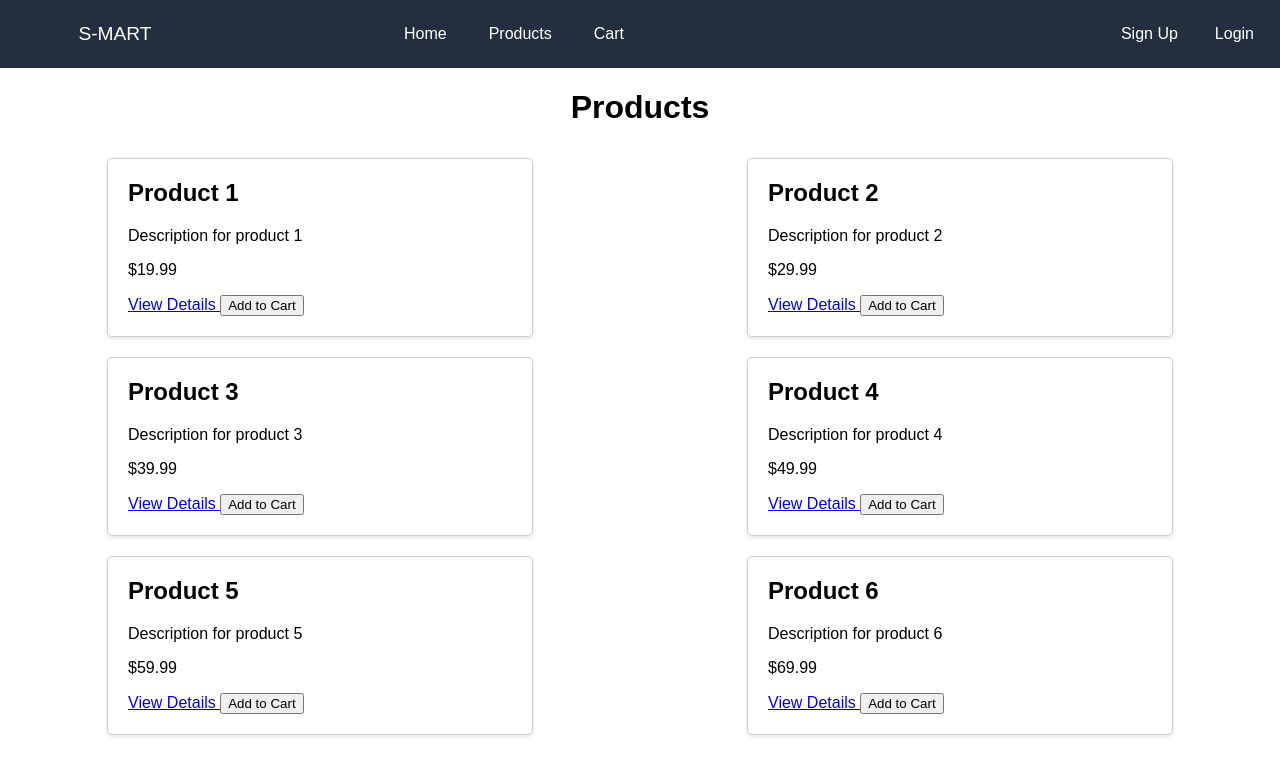
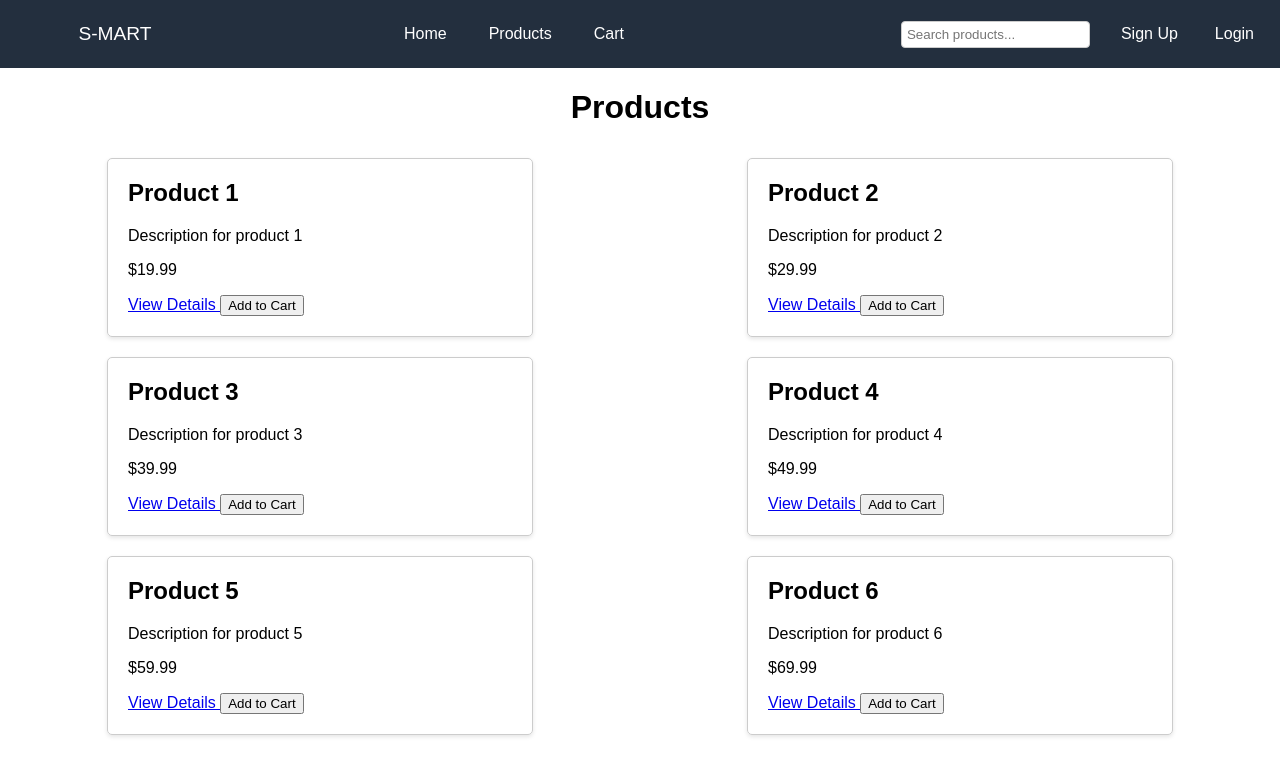
Before and after one commit to mayurpatle/S-MART-ReactJs-, a React (Create React App) app: page /products in a window 1280 px wide. Shown: the top 776 px of the page. Built offline with nearby package versions, Linux system fonts and the light colour scheme; no server answers.

Commit message:
added the  search  result on products page

```diff
--- a/src/App.js
+++ b/src/App.js
@@ -18,7 +18,7 @@ import { OrderProvider } from "./OrderContext";
 import AdminDashboard from "./pages/AdminDashboard";
 function App() {
   const [cartItems, setCartItems] = React.useState([]);
-
+  const [searchQuery, setSearchQuery] = React.useState("");
   const addToCart = (product) => {
     setCartItems([...cartItems, product]);
   };
@@ -27,10 +27,13 @@ function App() {
     <AuthProvider>
       <OrderProvider>
         <ShoppingCartProvider>
-          <Navbar />
+          <Navbar onSearch={setSearchQuery} />
           <Routes>
             <Route path="/" element={<Home />} />
-            <Route path="/products" element={<Products />} />
+            <Route
+              path="/products"
+              element={<Products searchQuery={searchQuery} />}
+            />
             <Route path="/products/:productId" element={<ProductDetail />} />
             <Route
               path="/checkout"
--- a/src/components/Navbar.jsx
+++ b/src/components/Navbar.jsx
@@ -1,17 +1,24 @@
-import React, { useContext } from "react";
+import React, { useContext, useState } from "react";
 import { Link } from "react-router-dom";
 import { AuthContext } from "../AuthContext";
 import { auth } from "../firebase";
 import styles from "../styles/Navbar.module.css";
 
-const Navbar = () => {
+const Navbar = ({ onSearch }) => {
   const { currentUser } = useContext(AuthContext);
+  const [searchQuery, setSearchQuery] = useState("");
 
   const handleLogout = async () => {
     await auth.signOut();
   };
 
-  const isAdmin = currentUser && currentUser.email === "mayurpatle108@gmail.com"; // Replace with your admin email
+  const isAdmin =
+    currentUser && currentUser.email === "mayurpatle108@gmail.com"; // Replace with your admin email
+
+  const handleSearchChange = (e) => {
+    setSearchQuery(e.target.value);
+    onSearch(e.target.value);
+  };
 
   return (
     <nav className={styles.navbar}>
@@ -26,6 +33,13 @@ const Navbar = () => {
         {isAdmin && <Link to="/admin">Admin Dashboard</Link>} {/* Admin link */}
       </div>
       <div className={styles.rightContainer}>
+        <input
+          type="text"
+          value={searchQuery}
+          onChange={handleSearchChange}
+          placeholder="Search products..."
+          className={styles.searchInput}
+        />
         {currentUser ? (
           <>
             <span className={styles.userEmail}>{currentUser.email}</span>
--- a/src/components/Reviews.jsx
+++ b/src/components/Reviews.jsx
@@ -28,32 +28,26 @@ const Reviews = ({ productId }) => {
   return (
     <div className={styles.reviews}>
       <h3>Reviews</h3>
-        {reviews.map((review ,  index ) => (
+      {reviews.map((review, index) => (
         <div key={index} className={styles.review}>
           <p>{review.content}</p>
           <small>
             {review.userName} - {new Date(review.date).toLocaleString()}
           </small>
-
         </div>
       ))}
       {currentUser && (
         <form onSubmit={handleReviewSubmit} className={styles.reviewForm}>
           <textarea
+            onChange={(e) => setNewReview(e.target.value)}
             value={newReview}
-                onChange  = {(e) => setNewReview(e.target.value)}
             placeholder="Write your review... "
             required
-                >
-
-                </textarea>
+          ></textarea>
           <button type="submit"> Submit Review </button>
-
         </form>
       )}
-
     </div>
-
   );
 };
 
--- a/src/pages/Products.jsx
+++ b/src/pages/Products.jsx
@@ -3,20 +3,36 @@ import styles from  '../styles/Products.module.css'
 import { Link } from 'react-router-dom';
 import { ShoppingCartContext } from "../ShoppingCartContext";
 
-const Products = () => {
+const Products = ({searchQuery}) => {
   const [products  ,  setProducts ]  =  useState([])   ;
+  const [filteredProducts, setFilteredProducts] = useState([]);
   useEffect(
     () => {
         fetch('/products.json')
         .then(response  => response.json())
-        .then(data => setProducts(data))
+        .then(data => {
+          setProducts(data);
+          setFilteredProducts(data);
+        })
+
         .catch(error => console.error('Error:', error))   ;  // Error handling
 
     } ,   []
     // [] means this effect will only run once on component mount
 
 
-  )
+  );
+    useEffect(() => {
+      if (searchQuery) {
+        setFilteredProducts(
+          products.filter((product) =>
+            product.name.toLowerCase().includes(searchQuery.toLowerCase())
+          )
+        );
+      } else {
+        setFilteredProducts(products);
+      }
+    }, [searchQuery, products]);
 
   const { addToCart } = useContext(ShoppingCartContext);
 
@@ -24,7 +40,7 @@ const Products = () => {
     <div>
       <h1> Products </h1>
       <div className={styles.productList}>
-        {products.map((product) => (
+        {filteredProducts.map((product) => (
           <div key={product.id} className={styles.productItem}>
             <h2>{product.name}</h2>
             <p>{product.description}</p>
--- a/src/styles/Navbar.module.css
+++ b/src/styles/Navbar.module.css
@@ -62,3 +62,10 @@ ul {
   gap: 5px  ;
 
 }
+
+.searchInput {
+  padding: 5px;
+  border: 1px solid #ccc;
+  border-radius: 4px;
+  margin-right: 10px;
+}
```
Lines whose indentation alone changed are shown as unchanged.
